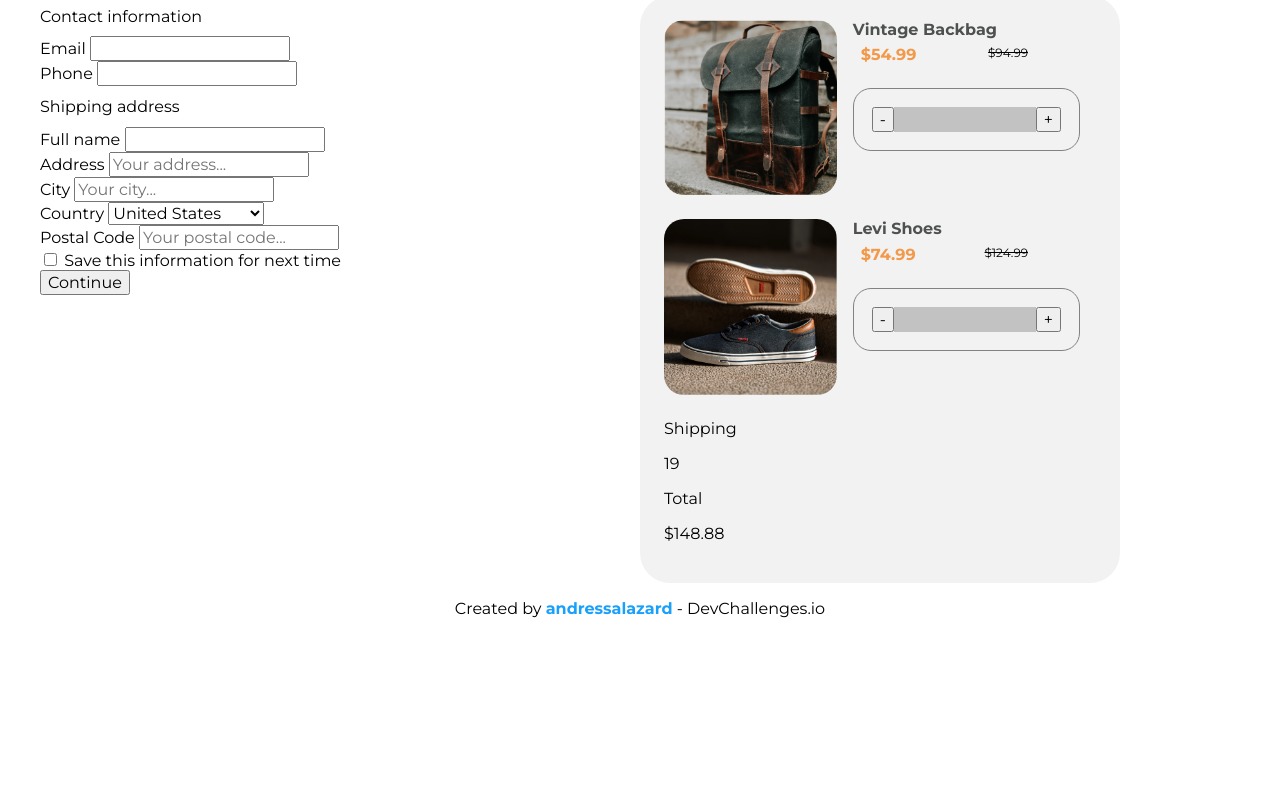
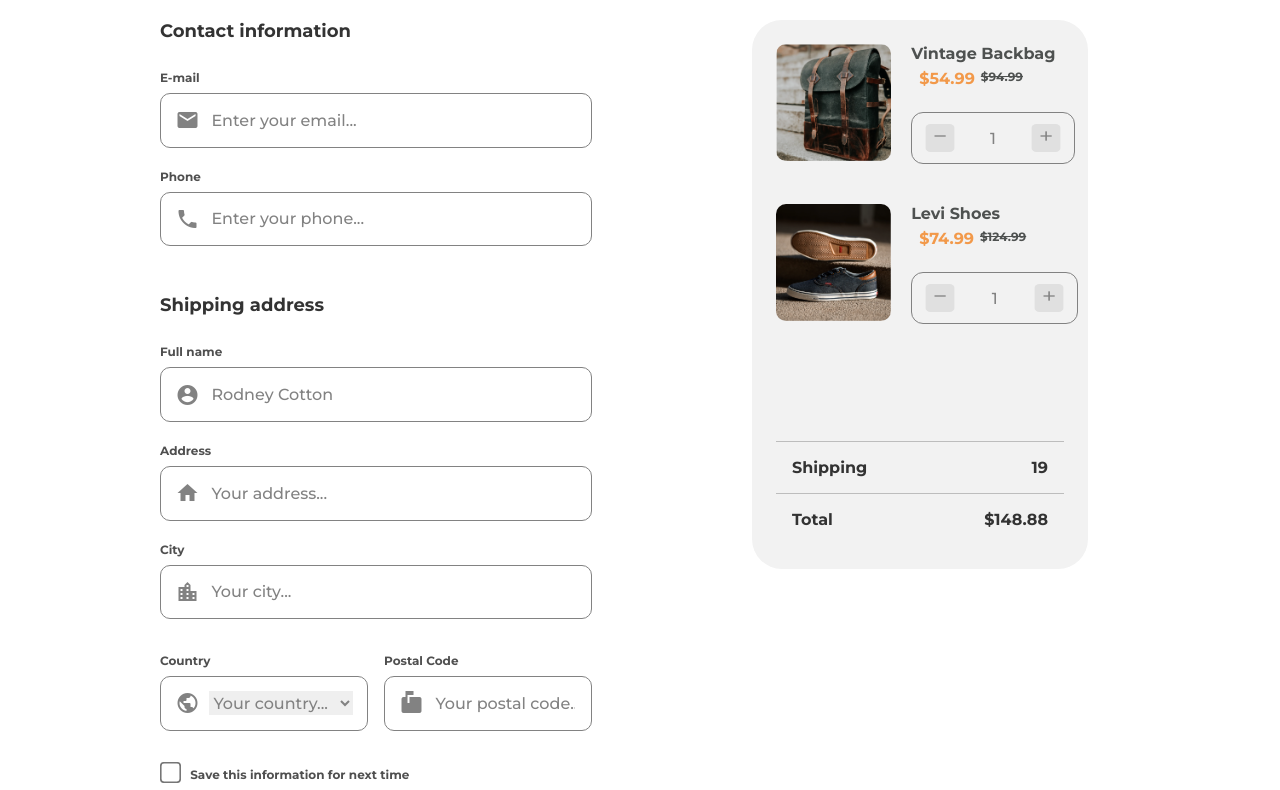
Before and after one commit to andressalazard/checkout-page, a plain HTML site: page index.html in a window 1280 px wide. Shown: the part 108-898 px from the top of the page. Before the commit the page ends 840 px from the top, so only its background shows below. Drawn offline with Linux system fonts and the light colour scheme.

Commit message:
desktop design finished

```diff
--- a/index.html
+++ b/index.html
@@ -21,12 +21,18 @@
             </div>
             <div class="section-fields">
               <div class="form-field">
-                <label for="email" class="field-name">Email</label>
-                <input type="text" class="field-input" id="email" />
+                <label for="email" class="field-name">E-mail</label>
+                <div class="field-input">
+                  <span class="material-icons input-icon"> email </span>
+                  <input type="text" id="email" placeholder="Enter your email..." />
+                </div>
               </div>
               <div class="form-field">
                 <label for="phone" class="field-name">Phone</label>
-                <input type="number" class="field-input" id="phone" />
+                <div class="field-input">
+                  <span class="material-icons"> phone </span>
+                  <input type="number" id="phone" placeholder="Enter your phone..." />
+                </div>
               </div>
             </div>
           </div>
@@ -38,20 +44,32 @@
             <div class="section-fields">
               <div class="form-field">
                 <label for="full-name" class="field-name">Full name</label>
-                <input type="text" class="field-input" id="full-name" />
+                <div class="field-input">
+                  <span class="material-icons"> account_circle </span>
+                  <input type="text" id="full-name" placeholder="Rodney Cotton" />
+                </div>
               </div>
               <div class="form-field">
                 <label for="address" class="field-name">Address</label>
-                <input type="text" class="field-input" id="address" placeholder="Your address..." />
+                <div class="field-input">
+                  <span class="material-icons"> home </span>
+                  <input type="text" id="address" placeholder="Your address..." />
+                </div>
               </div>
               <div class="form-field">
                 <label for="city" class="field-name">City</label>
-                <input type="text" class="field-input" id="city" placeholder="Your city..." />
+                <div class="field-input">
+                  <span class="material-icons"> location_city </span>
+                  <input type="text" id="city" placeholder="Your city..." />
+                </div>
               </div>
               <div class="international-fields">
                 <div class="form-field">
                   <label for="country-list" class="field-name">Country</label>
-                  <select name="countryList" id="country-list" class="field-input">
+                  <div class="field-input">
+                    <span class="material-icons"> public </span>
+                    <select name="countryList" id="country-list" required>
+                      <option value="" disabled selected hidden>Your country...</option>
                       <option value="US">United States</option>
                       <option value="UK">United Kingdom</option>
                       <option value="JP">Japan</option>
@@ -59,9 +77,13 @@
                       <option value="DE">Germany</option>
                     </select>
                   </div>
+                </div>
                 <div class="form-field">
                   <label for="postal-code" class="field-name">Postal Code</label>
-                  <input type="text" class="field-input" id="postal-code" placeholder="Your postal code..." />
+                  <div class="field-input">
+                    <span class="material-icons"> markunread_mailbox </span>
+                    <input type="text" id="postal-code" placeholder="Your postal code..." />
+                  </div>
                 </div>
               </div>
             </div>
@@ -75,6 +97,7 @@
           </div>
         </div>
 
+        <div class="articles-shipping">
           <div class="articles-list">
             <div class="article-for-sale">
               <img src="/images/photo1.png" alt="backpack" class="article-photo" />
@@ -87,9 +110,13 @@
                   </div>
                 </div>
                 <div class="units-selector">
-                <button class="unit-button-selector">-</button>
-                <input type="number" class="unit-counter" min="1" />
-                <button class="unit-button-selector">+</button>
+                  <button class="unit-button-selector">
+                    <span class="material-icons md-16">remove</span>
+                  </button>
+                  <input type="number" class="unit-counter" min="1" placeholder="1" />
+                  <button class="unit-button-selector">
+                    <span class="material-icons md-16"> add </span>
+                  </button>
                 </div>
               </div>
             </div>
@@ -105,13 +132,17 @@
                   </div>
                 </div>
                 <div class="units-selector">
-                <button class="unit-button-selector">-</button>
-                <input type="number" class="unit-counter" min="1" />
-                <button class="unit-button-selector">+</button>
+                  <button class="unit-button-selector">
+                    <span class="material-icons md-16">remove</span>
+                  </button>
+                  <input type="number" class="unit-counter" min="1" placeholder="1" />
+                  <button class="unit-button-selector">
+                    <span class="material-icons md-16">add</span>
+                  </button>
                 </div>
               </div>
             </div>
-
+          </div>
           <div class="purchase-summary">
             <div class="purchase-summary-item">
               <h1 class="purchase-key">Shipping</h1>
--- a/styles/style.css
+++ b/styles/style.css
@@ -1,4 +1,5 @@
 @import url("https://fonts.googleapis.com/css2?family=Montserrat:wght@300;400;500;700&display=swap");
+@import url("https://fonts.googleapis.com/icon?family=Material+Icons");
 
 * {
   box-sizing: border-box;
@@ -42,7 +43,7 @@ input[type="number"]:focus {
 }
 
 #container {
-  margin: 40px;
+  margin: 3rem 10rem;
   display: block;
 }
 
@@ -63,30 +64,41 @@ input[type="number"]:focus {
   grid-template-columns: repeat(2, 1fr);
 }
 
-.articles-list {
+.articles-shipping {
   background-color: #f2f2f2;
   border-radius: 30px;
   padding: 1.5rem;
 
-  width: 80%;
+  width: 70%;
+  height: 65%;
+  margin-left: 7rem;
+  margin-top: 1rem;
+  display: flex;
+  flex-direction: column;
+  justify-content: space-between;
 }
 
 .article-for-sale {
   display: flex;
   justify-content: space-between;
-  margin-bottom: 1.5rem;
+}
+
+.article-for-sale:first-child {
+  margin-bottom: 40px;
 }
 
 .article-photo {
   width: 40%;
   height: 40%;
-  border-radius: 1.25rem;
+  border-radius: 10px;
 }
 
 .article-content {
-  display: block;
+  display: flex;
+  flex-direction: column;
+  justify-content: space-between;
   width: 100%;
-  padding: 0 1rem;
+  padding: 0 20px;
 }
 
 .article-description {
@@ -99,7 +111,7 @@ input[type="number"]:focus {
   font-weight: 600;
   font-size: 1rem;
   color: #4e5150;
-  margin-bottom: 0.4rem;
+  margin-bottom: 6px;
 }
 
 .article-prices {
@@ -120,18 +132,178 @@ input[type="number"]:focus {
   font-size: 0.75rem;
   text-decoration: line-through;
   margin: 0;
+  margin-left: 6px;
+  color: #4e5150;
+  font-weight: 600;
 }
 
 .units-selector {
   display: flex;
   border: 1px solid #828282;
-  border-radius: 1.125rem;
-  padding: 1.125rem;
+  border-radius: 12px;
+  padding: 11px 16px;
 }
 
 .unit-counter {
   width: 100%;
-  background-color: rgba(0, 0, 0, 0.2);
+  /* background-color: rgba(0, 0, 0, 0.2); */
+  background-color: transparent;
   border: none;
   text-align: center;
 }
+
+.unit-button-selector {
+  border: none;
+  background-color: #e0e0e0;
+  border-radius: 4px;
+  transform: scale(1.2, 1);
+  font-weight: 500;
+  padding: 4px;
+  align-items: center;
+}
+
+.material-icons.md-16 {
+  font-size: 16px;
+  color: #828282;
+}
+
+.purchase-summary {
+  margin: 0;
+  display: block;
+  font-weight: 700;
+}
+
+.purchase-summary-item {
+  display: flex;
+  justify-content: space-between;
+  border-top: 1px solid #bdbdbd;
+  align-items: center;
+  color: #333333;
+}
+
+.purchase-key {
+  margin: 1rem;
+}
+
+.purchase-value {
+  margin: 1rem;
+}
+
+.user-registration {
+  display: block;
+  margin-right: 3rem;
+}
+
+.form-section:first-child {
+  margin-bottom: 3rem;
+}
+
+.section-heading {
+  margin: 1rem 0;
+  font-weight: 600;
+  color: #333333;
+}
+
+.section-title {
+  margin: 0;
+  font-size: 1.125rem;
+}
+
+.section-fields {
+  margin: 1.25rem 0;
+  display: block;
+}
+
+.form-field {
+  display: flex;
+  flex-direction: column;
+  margin: 0.8rem 0;
+}
+
+.field-name {
+  margin: 0.5rem 0;
+  color: #4f4f4f;
+  font-size: 12px;
+  font-weight: 600;
+}
+
+.field-input {
+  display: flex;
+  width: 100%;
+  padding: 0.9rem;
+  border: 1px solid #828282;
+  border-radius: 10px;
+}
+
+.field-input input {
+  width: 100%;
+  margin-left: 10px;
+  border: none;
+  font-weight: 500;
+}
+
+.field-input input:focus {
+  outline: none;
+}
+
+.field-input > .material-icons {
+  color: #828282;
+}
+
+::placeholder {
+  color: #828282;
+  font-weight: 500;
+  font-size: 1rem;
+}
+
+.international-fields {
+  display: grid;
+  grid-template-columns: repeat(2, 1fr);
+  gap: 1rem;
+}
+
+#country-list {
+  width: 100%;
+  border: none;
+  outline: none;
+  margin-left: 10px;
+  font-weight: 500;
+}
+
+#country-list:invalid {
+  color: #828282;
+}
+
+#country-list option {
+  color: #000;
+}
+
+.form-footer {
+  margin: 0;
+  display: block;
+}
+
+.save-zone {
+  margin: 10px 0;
+  color: #4f4f4f;
+}
+
+.save-zone input[type="checkbox"] {
+  transform: scale(1.62);
+}
+
+.save-zone label {
+  margin-left: 6px;
+  font-size: 12px;
+  font-weight: 600;
+}
+
+.submit-button {
+  font-weight: 600;
+  color: #fff;
+  background-color: #f2994a;
+  border: none;
+  padding: 18px 45px;
+  border-radius: 12px;
+  float: right;
+}
```
Lines whose indentation alone changed are shown as unchanged.
